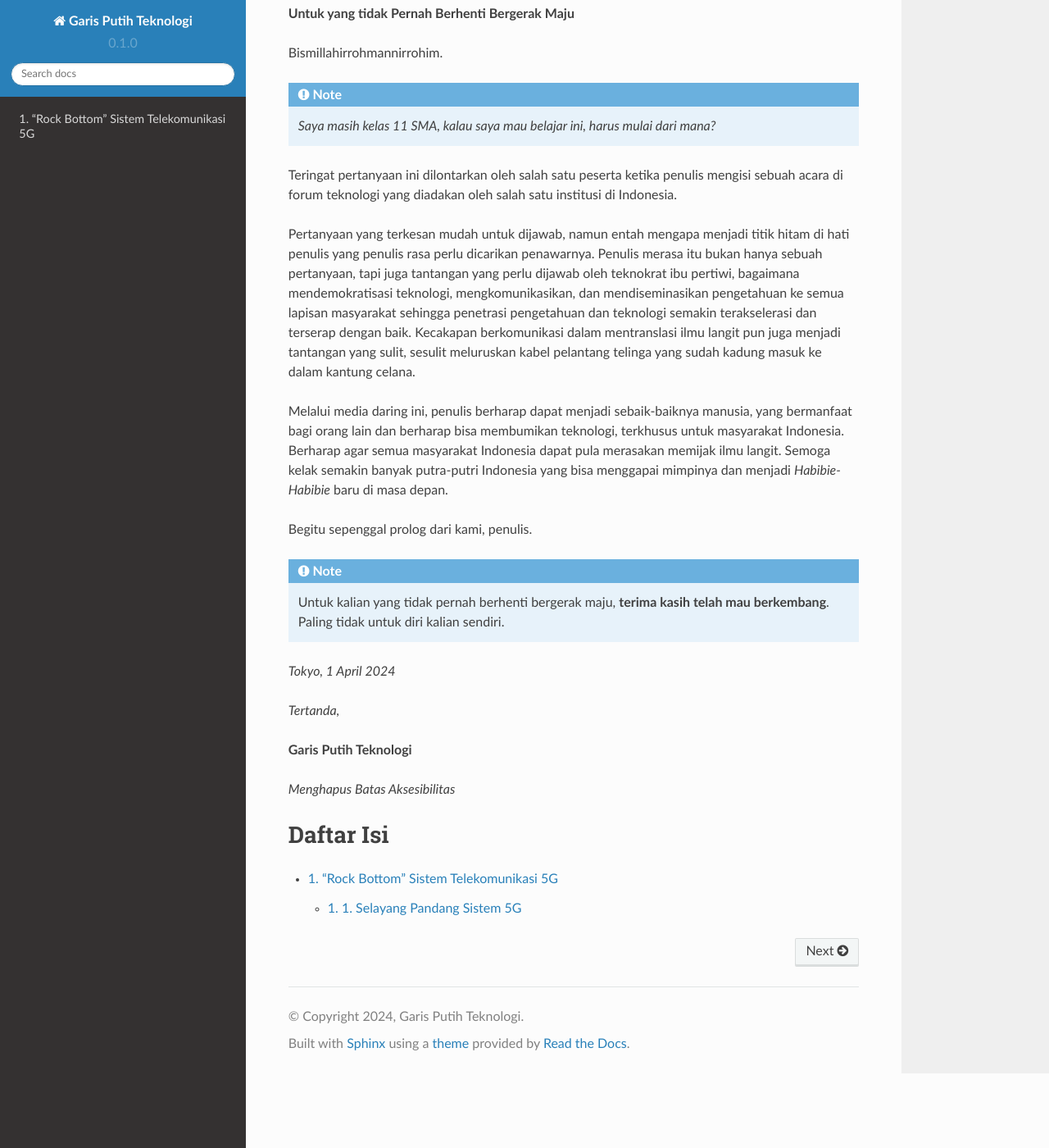
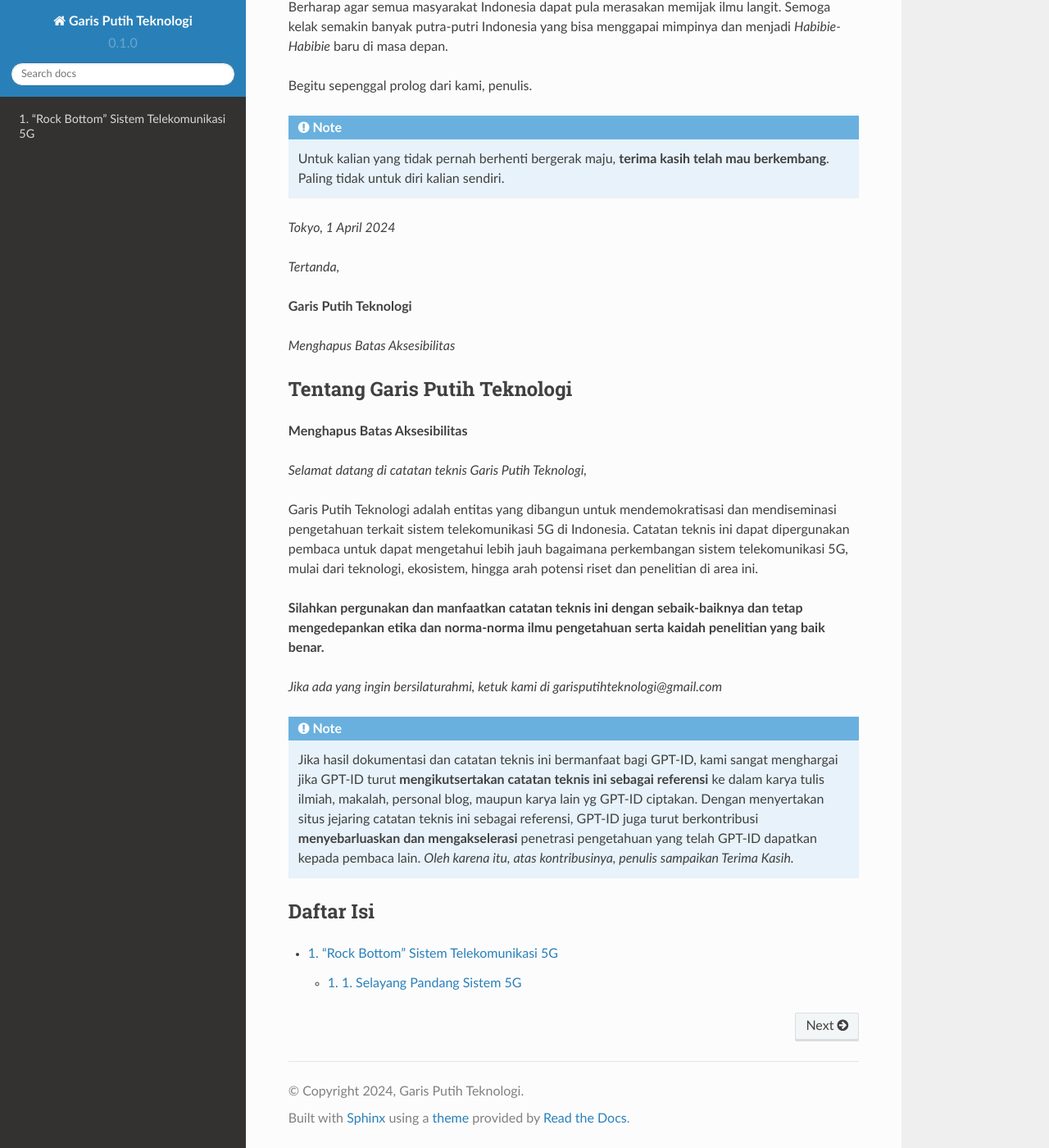
Before and after one commit to garisputihteknologi/garisputihteknologi, a Sphinx documentation site: the page built from docs/source/index.rst, in a window 1280 px wide and 1400 px high, scrolled down 696 px. Shown: the whole window at 82% size. Built offline with Sphinx 7.4.7 and the Read the Docs theme 2.0.0, drawn with Linux system fonts in a browser that asks for light colours; some of the changed text lies outside the part shown.

Commit message:
Update index.rst

```diff
--- a/docs/source/index.rst
+++ b/docs/source/index.rst
@@ -42,6 +28,23 @@ Begitu sepenggal prolog dari kami, penulis.
 
 *Menghapus Batas Aksesibilitas*
 
+
+Tentang Garis Putih Teknologi
+-----------------------------
+
+**Menghapus Batas Aksesibilitas**
+
+*Selamat datang di catatan teknis Garis Putih Teknologi,*
+
+Garis Putih Teknologi adalah entitas yang dibangun untuk mendemokratisasi dan mendiseminasi pengetahuan terkait sistem telekomunikasi 5G di Indonesia. Catatan teknis ini dapat dipergunakan pembaca untuk dapat mengetahui lebih jauh bagaimana perkembangan sistem telekomunikasi 5G, mulai dari teknologi, ekosistem, hingga arah potensi riset dan penelitian di area ini.
+
+**Silahkan pergunakan dan manfaatkan catatan teknis ini dengan sebaik-baiknya dan tetap mengedepankan etika dan norma-norma ilmu pengetahuan serta kaidah penelitian yang baik benar.**
+
+*Jika ada yang ingin bersilaturahmi, ketuk kami di garisputihteknologi@gmail.com*
+
+.. note::
+			Jika hasil dokumentasi dan catatan teknis ini bermanfaat bagi GPT-ID, kami sangat menghargai jika GPT-ID turut **mengikutsertakan catatan teknis ini sebagai referensi** ke dalam karya tulis ilmiah, makalah, personal blog, maupun karya lain yg GPT-ID ciptakan. Dengan menyertakan situs jejaring catatan teknis ini sebagai referensi, GPT-ID juga turut berkontribusi **menyebarluaskan dan mengakselerasi** penetrasi pengetahuan yang telah GPT-ID dapatkan kepada pembaca lain. *Oleh karena itu, atas kontribusinya, penulis sampaikan Terima Kasih.*
+
 Daftar Isi
 ----------
 .. toctree::
```
Also changed, not shown: other parts of docs/source/index.rst (+0 -14 lines).
